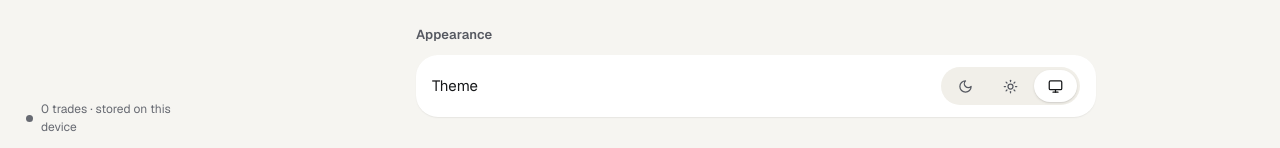
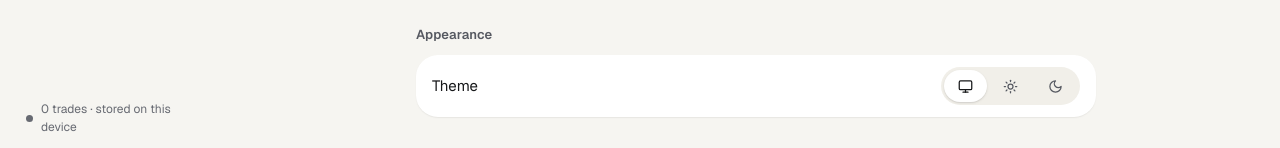
Before and after one commit to TobiWilliams001/proof, a Next.js app: page /settings in a window 1280 px wide. Shown: the part 645-793 px from the top of the page. Built offline with nearby package versions, Linux system fonts and the light colour scheme.

Commit message:
feat: follow the device's light or dark setting by default

```diff
--- a/src/app/layout.tsx
+++ b/src/app/layout.tsx
@@ -22,12 +22,15 @@ export const viewport: Viewport = {
   width: 'device-width',
   initialScale: 1,
   viewportFit: 'cover',
-  themeColor: '#0c0d0f',
+  themeColor: [
+    { media: '(prefers-color-scheme: light)', color: '#f6f5f1' },
+    { media: '(prefers-color-scheme: dark)', color: '#0c0d0f' },
+  ],
 };
 
-// Runs before first paint so the theme never flashes. Dark is the default
-// (traders live on dark charts); "system" follows the device.
-const themeScript = `try{var t=localStorage.getItem('proof.theme');if(t!=='system')document.documentElement.dataset.theme=t==='light'?'light':'dark'}catch(e){document.documentElement.dataset.theme='dark'}`;
+// Runs before first paint so the theme never flashes. By default Proof follows
+// the device (light or dark); a choice made in Settings overrides it.
+const themeScript = `try{var t=localStorage.getItem('proof.theme');if(t==='light'||t==='dark')document.documentElement.dataset.theme=t}catch(e){}`;
 
 // The installed app opens on the Proof splash once per launch. Decided before
 // paint so it never flickers; normal browser tabs never see it.
--- a/src/components/ThemeSwitch.tsx
+++ b/src/components/ThemeSwitch.tsx
@@ -15,7 +15,7 @@ function apply(choice: Choice) {
 }
 
 export function useThemeChoice(): [Choice, (c: Choice) => void] {
-  const [choice, setChoice] = useState<Choice>('dark');
+  const [choice, setChoice] = useState<Choice>('system');
   useEffect(() => {
     const t = document.documentElement.dataset.theme;
     // Syncing from the DOM attribute the pre-paint script set.
@@ -28,9 +28,9 @@ export function useThemeChoice(): [Choice, (c: Choice) => void] {
 export function ThemeSwitch() {
   const [choice, set] = useThemeChoice();
   const opts: [Choice, React.ReactNode, string][] = [
+    ['system', <Monitor key="s" size={15} />, 'Match device'],
+    ['light', <Sun key="l" size={15} />, 'Light'],
     ['dark', <Moon key="d" size={15} />, 'Dark'],
-    ['light', <Sun key="l" size={15} />, 'Light'],
-    ['system', <Monitor key="s" size={15} />, 'Match device'],
   ];
   return (
     <div className="seg" role="group" aria-label="Theme">
```
